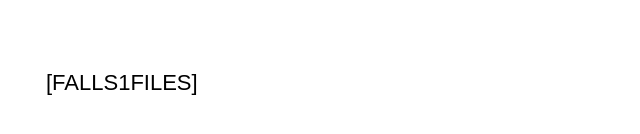
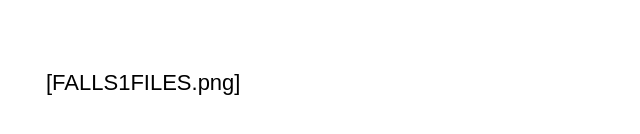
Before and after one commit to thefallsfiles/thefallsfiles.github.io, a plain HTML site: page index.html in a window 1280 px wide. Shown: the part 272-406 px from the top of the page, 4-644 px from the left. Drawn offline with Linux system fonts and the light colour scheme.

Commit message:
ngifgaga

```diff
--- a/index.html
+++ b/index.html
@@ -72,8 +72,8 @@
   </div>
 
   <div class="button-section">
-    <a href="FALLS1FILESE.html" class="mockup-button">
-      [FALLS1FILES]
+    <a href="FALLS1FILESpng.html" class="mockup-button">
+      [FALLS1FILES.png]
     </a>
   </div>
 
```
